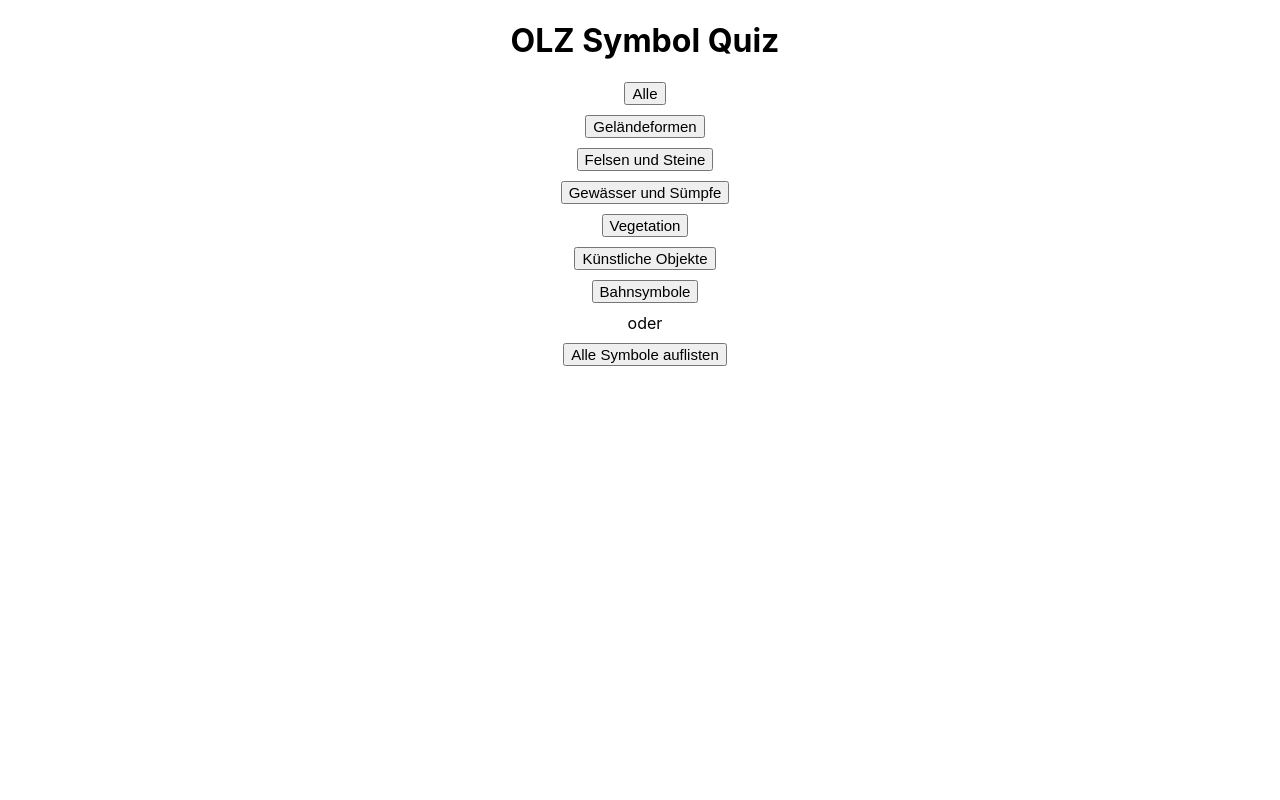
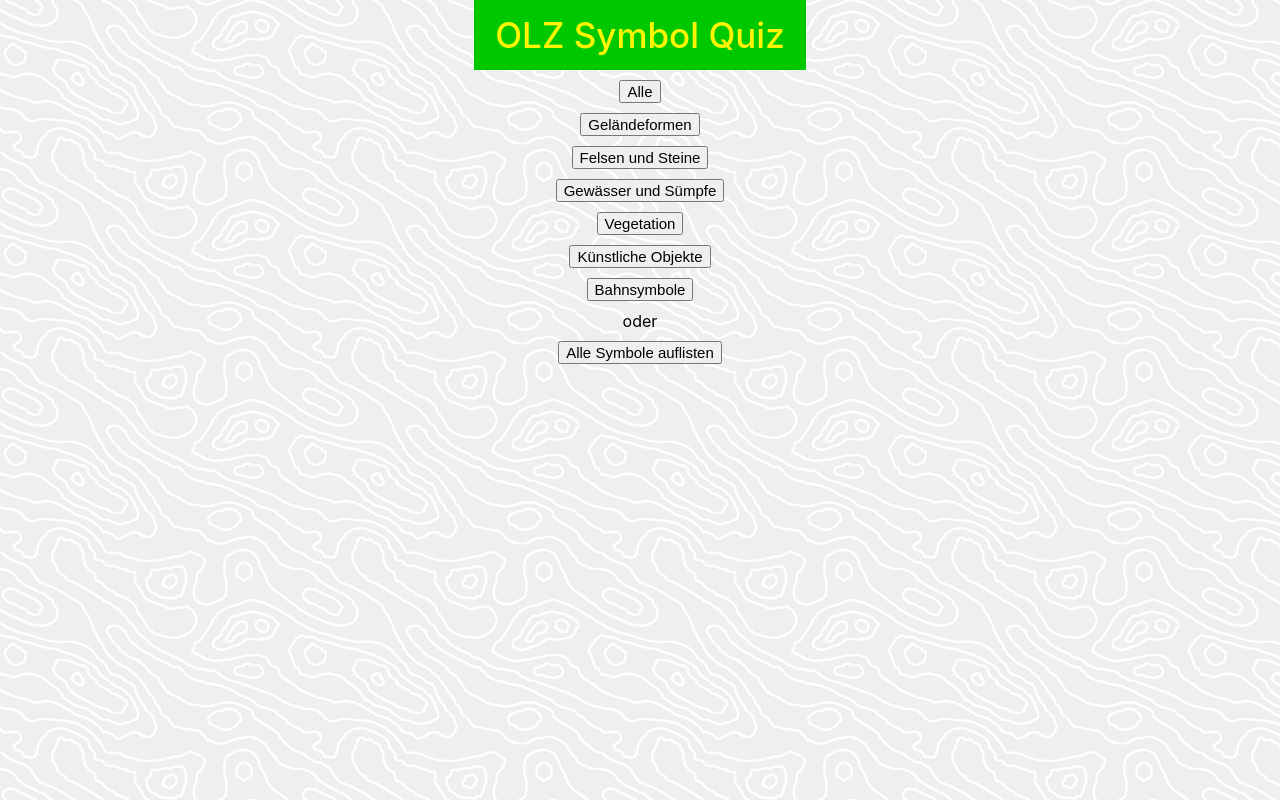
Before and after one commit to N3XT191/olz-symbol-quiz, a React (Create React App) app: page / in a window 1280 px wide. Built offline with nearby package versions, Linux system fonts and the light colour scheme.

Commit message:
color and background

```diff
--- a/src/App.tsx
+++ b/src/App.tsx
@@ -36,13 +36,29 @@ function App() {
 			style={{
 				display: "flex",
 				flexDirection: "column",
-				width: "100%",
+				margin: "auto",
 				alignItems: "center",
 				paddingLeft: 5,
 				paddingRight: 5,
+				maxWidth: 332,
 			}}
 		>
-			<h1>OLZ Symbol Quiz</h1>
+			<div
+				style={{
+					backgroundColor: "#00c800",
+					width: "100%",
+					height: 70,
+					display: "flex",
+					justifyContent: "center",
+					alignItems: "center",
+					fontSize: 35,
+					fontWeight: 500,
+					marginBottom: 10,
+					color: "#fff404",
+				}}
+			>
+				OLZ Symbol Quiz
+			</div>
 			{(!showAll && category === 99) ||
 			(!showAll && category !== null && category < 7 && category >= 0) ? (
 				<Quiz category={category} />
--- a/src/index.css
+++ b/src/index.css
@@ -1,13 +1,15 @@
 body {
-  margin: 0;
-  font-family: -apple-system, BlinkMacSystemFont, 'Segoe UI', 'Roboto', 'Oxygen',
-    'Ubuntu', 'Cantarell', 'Fira Sans', 'Droid Sans', 'Helvetica Neue',
-    sans-serif;
-  -webkit-font-smoothing: antialiased;
-  -moz-osx-font-smoothing: grayscale;
+	margin: 0;
+	font-family: -apple-system, BlinkMacSystemFont, "Segoe UI", "Roboto", "Oxygen",
+		"Ubuntu", "Cantarell", "Fira Sans", "Droid Sans", "Helvetica Neue",
+		sans-serif;
+	-webkit-font-smoothing: antialiased;
+	-moz-osx-font-smoothing: grayscale;
+	background-image: url("./background.png");
+	background-repeat: repeat;
 }
 
 code {
-  font-family: source-code-pro, Menlo, Monaco, Consolas, 'Courier New',
-    monospace;
+	font-family: source-code-pro, Menlo, Monaco, Consolas, "Courier New",
+		monospace;
 }
```
Also changed, not shown: src/background.png (added).
